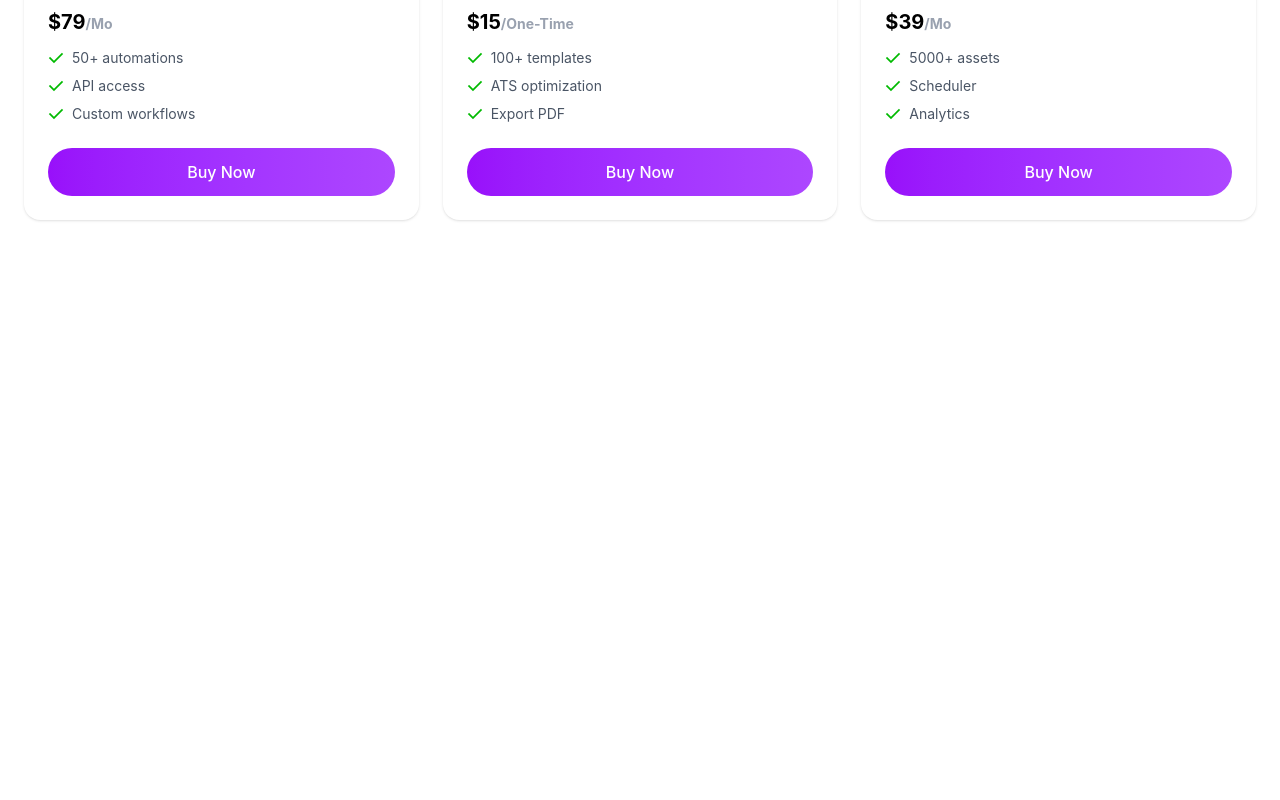
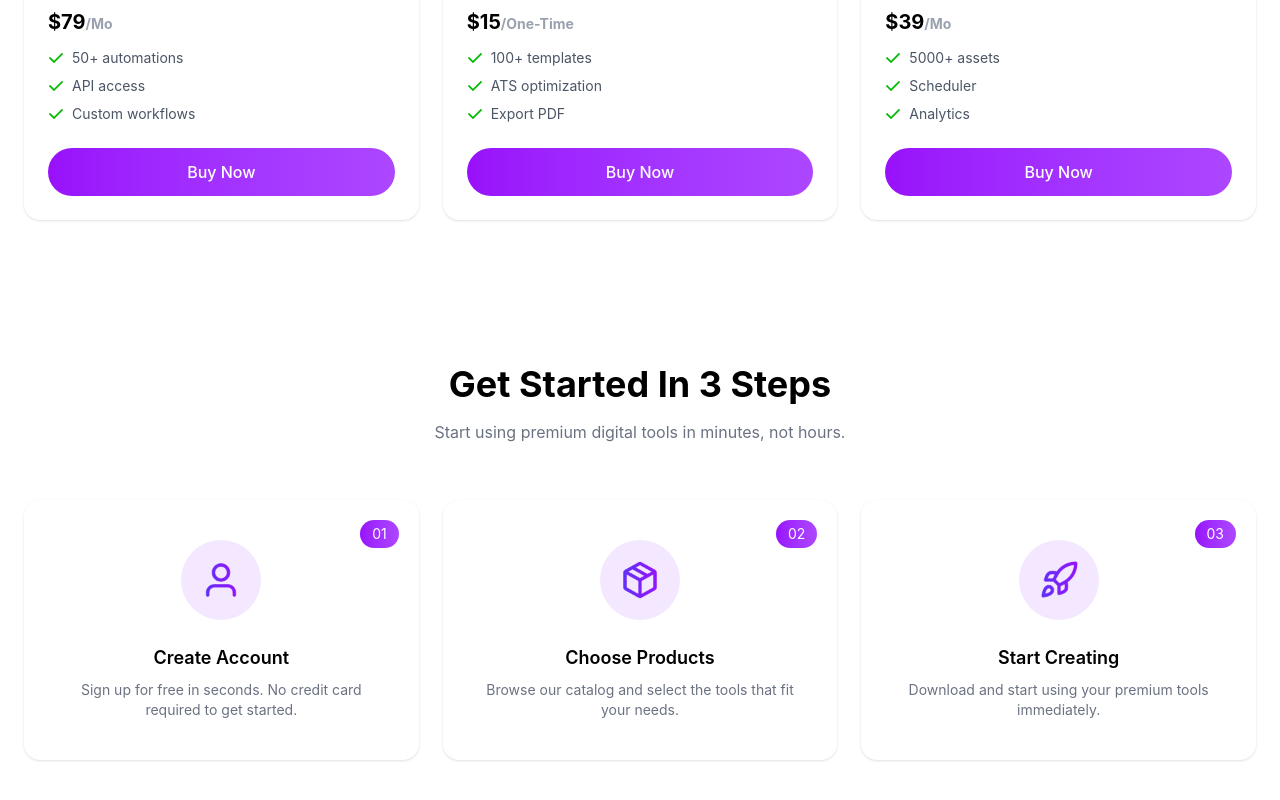
Before and after one commit to faysalkabirashik/digitools-platform, a React (Vite) app in the folder digitools-platform/: page / in a window 1280 px wide. Shown: the part 1900-2700 px from the top of the page. Before the commit the page ends 2184 px from the top, so only its background shows below. Built offline with nearby package versions, Linux system fonts and the light colour scheme.

Commit message:
steps section added

```diff
--- a/digitools-platform/src/App.jsx
+++ b/digitools-platform/src/App.jsx
@@ -3,6 +3,7 @@ import Navbar from "./components/Navbar";
 import Banner from "./components/Banner";
 import Stats from "./components/Stats";
 import MainSection from "./components/MainSection";
+import Steps from "./components/Steps";
 
 function App() {
   const [cartCount, setCartCount] = useState(0);
@@ -15,6 +16,7 @@ function App() {
       <Stats />
 
       <MainSection setCartCount={setCartCount} />
+      <Steps />
     </>
   );
 }
--- /dev/null
+++ b/digitools-platform/src/components/Steps.jsx
@@ -0,0 +1,76 @@
+import user from "../assets/user.png";
+import packageIcon from "../assets/package.png";
+import rocket from "../assets/rocket.png";
+
+const Steps = () => {
+  const steps = [
+    {
+      id: "01",
+      title: "Create Account",
+      desc: "Sign up for free in seconds. No credit card required to get started.",
+      icon: user,
+    },
+    {
+      id: "02",
+      title: "Choose Products",
+      desc: "Browse our catalog and select the tools that fit your needs.",
+      icon: packageIcon,
+    },
+    {
+      id: "03",
+      title: "Start Creating",
+      desc: "Download and start using your premium tools immediately.",
+      icon: rocket,
+    },
+  ];
+
+  return (
+    <div className="max-w-7xl mx-auto px-6 py-20">
+
+      {/* HEADING */}
+      <h2 className="text-4xl font-bold text-center mb-4">
+        Get Started In 3 Steps
+      </h2>
+
+      <p className="text-gray-500 text-center mb-14">
+        Start using premium digital tools in minutes, not hours.
+      </p>
+
+      {/* CARDS */}
+      <div className="grid md:grid-cols-3 gap-6">
+
+        {steps.map((step) => (
+          <div
+            key={step.id}
+            className="bg-white rounded-2xl p-10 text-center relative shadow-sm hover:shadow-md transition"
+          >
+
+            {/* STEP NUMBER (TOP RIGHT) */}
+            <div className="absolute top-5 right-5 bg-gradient-to-r from-purple-600 to-purple-500 text-white text-sm px-3 py-1 rounded-full">
+              {step.id}
+            </div>
+
+            {/* ICON CIRCLE */}
+            <div className="w-20 h-20 mx-auto mb-6 rounded-full bg-purple-100 flex items-center justify-center">
+              <img src={step.icon} className="w-10" />
+            </div>
+
+            {/* TITLE */}
+            <h3 className="text-lg font-semibold mb-2">
+              {step.title}
+            </h3>
+
+            {/* DESC */}
+            <p className="text-gray-500 text-sm">
+              {step.desc}
+            </p>
+
+          </div>
+        ))}
+
+      </div>
+    </div>
+  );
+};
+
+export default Steps;
```
Also changed, not shown: digitools-platform/src/components/MainSection.jsx (+1 -1 lines).
